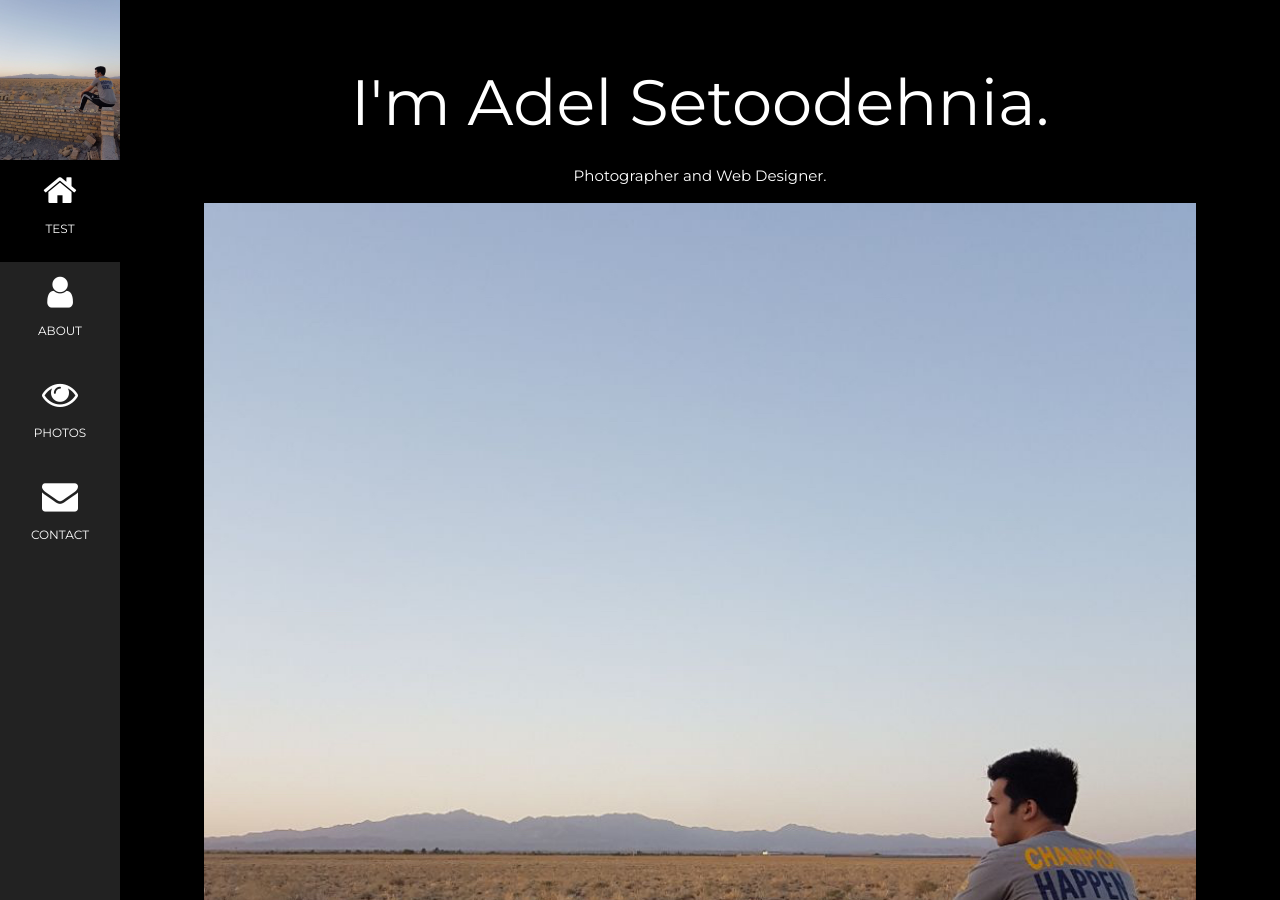
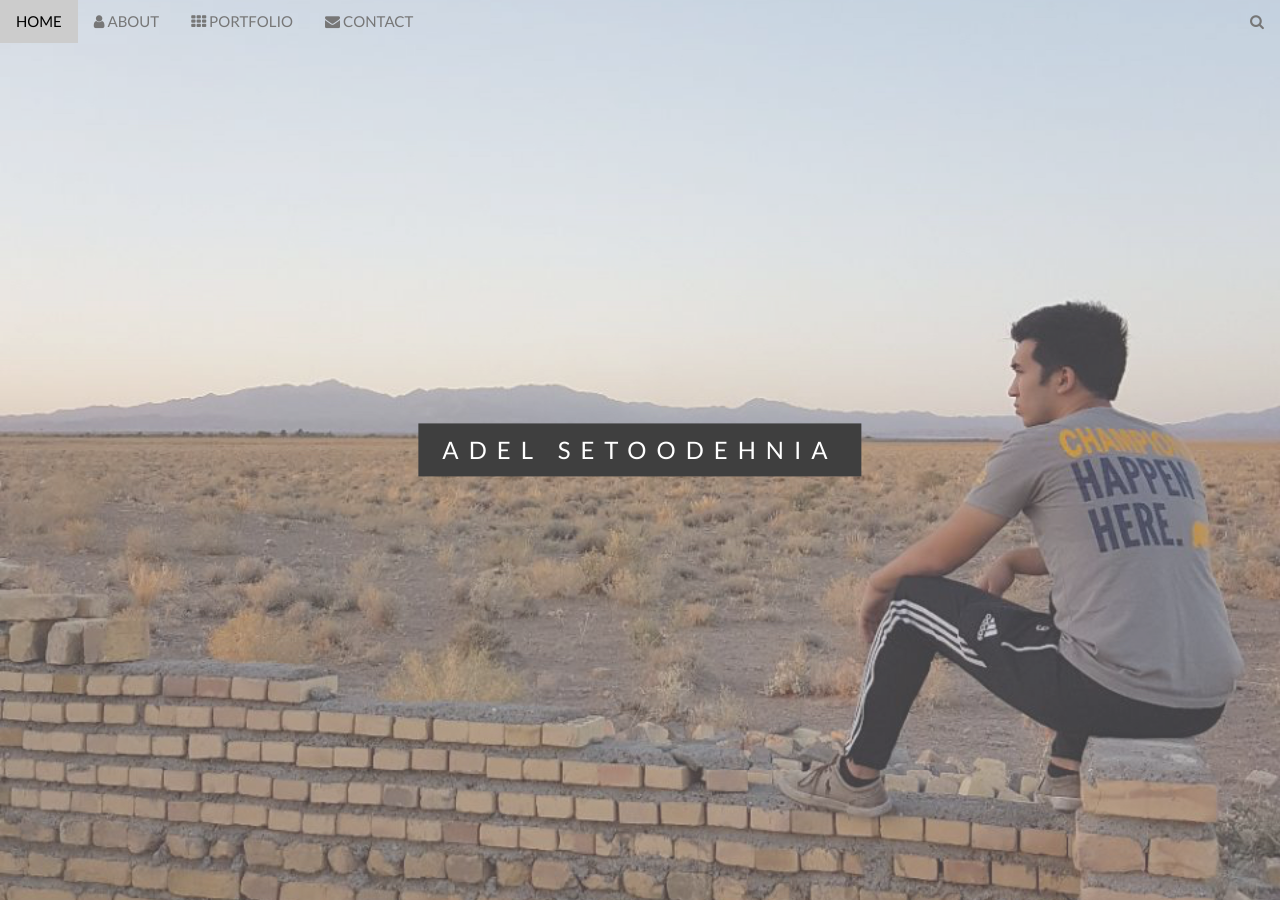
Before and after one commit to asetoodehnia/asetoodehnia.github.io, a Jekyll site: the page index.html, which Jekyll copies as it is, in a window 1280 px wide and 900 px high. Built offline with Jekyll 4.4.1, drawn with Linux system fonts in a browser that asks for light colours; some of the changed text lies outside the part shown.

Commit message:
trying something new again

```diff
--- a/index.html
+++ b/index.html
@@ -12,86 +12,123 @@
 <meta charset="UTF-8">
 <meta name="viewport" content="width=device-width, initial-scale=1">
 <link rel="stylesheet" href="https://www.w3schools.com/w3css/4/w3.css">
-<link rel="stylesheet" href="https://fonts.googleapis.com/css?family=Montserrat">
+<link rel="stylesheet" href="https://fonts.googleapis.com/css?family=Lato">
 <link rel="stylesheet" href="https://cdnjs.cloudflare.com/ajax/libs/font-awesome/4.7.0/css/font-awesome.min.css">
 <style>
-body, h1,h2,h3,h4,h5,h6 {font-family: "Montserrat", sans-serif}
-.w3-row-padding img {margin-bottom: 12px}
-/* Set the width of the sidebar to 120px */
-.w3-sidebar {width: 120px;background: #222;}
-/* Add a left margin to the "page content" that matches the width of the sidebar (120px) */
-#main {margin-left: 120px}
-/* Remove margins from "page content" on small screens */
-@media only screen and (max-width: 600px) {#main {margin-left: 0}}
+body,h1,h2,h3,h4,h5,h6 {font-family: "Lato", sans-serif;}
+body, html {
+    height: 100%;
+    color: #777;
+    line-height: 1.8;
+}
+
+/* Create a Parallax Effect */
+.bgimg-1, .bgimg-2, .bgimg-3 {
+    background-attachment: fixed;
+    background-position: center;
+    background-repeat: no-repeat;
+    background-size: cover;
+}
+
+/* First image (Logo. Full height) */
+.bgimg-1 {
+    background-image: url('image.jpeg');
+    min-height: 100%;
+}
+
+/* Second image (Portfolio) */
+.bgimg-2 {
+    background-image: url("image.jpeg");
+    min-height: 400px;
+}
+
+/* Third image (Contact) */
+.bgimg-3 {
+    background-image: url("image.jpeg");
+    min-height: 400px;
+}
+
+.w3-wide {letter-spacing: 10px;}
+.w3-hover-opacity {cursor: pointer;}
+
+/* Turn off parallax scrolling for tablets and phones */
+@media only screen and (max-device-width: 1024px) {
+    .bgimg-1, .bgimg-2, .bgimg-3 {
+        background-attachment: scroll;
+    }
+}
 </style>
-<body class="w3-black">
+<body>
 
-<!-- Icon Bar (Sidebar - hidden on small screens) -->
-<nav class="w3-sidebar w3-bar-block w3-small w3-hide-small w3-center">
-  <!-- Avatar image in top left corner -->
-  <img src="image.jpeg" style="width:100%">
-  <a href="#" class="w3-bar-item w3-button w3-padding-large w3-black">
-    <i class="fa fa-home w3-xxlarge"></i>
-    <p>TEST</p>
+<!-- Navbar (sit on top) -->
+<div class="w3-top">
+  <div class="w3-bar" id="myNavbar">
+    <a class="w3-bar-item w3-button w3-hover-black w3-hide-medium w3-hide-large w3-right" href="javascript:void(0);" onclick="toggleFunction()" title="Toggle Navigation Menu">
+      <i class="fa fa-bars"></i>
     </a>
-  <a href="#about" class="w3-bar-item w3-button w3-padding-large w3-hover-black">
-    <i class="fa fa-user w3-xxlarge"></i>
-    <p>ABOUT</p>
+    <a href="#home" class="w3-bar-item w3-button">HOME</a>
+    <a href="#about" class="w3-bar-item w3-button w3-hide-small"><i class="fa fa-user"></i> ABOUT</a>
+    <a href="#portfolio" class="w3-bar-item w3-button w3-hide-small"><i class="fa fa-th"></i> PORTFOLIO</a>
+    <a href="#contact" class="w3-bar-item w3-button w3-hide-small"><i class="fa fa-envelope"></i> CONTACT</a>
+    <a href="#" class="w3-bar-item w3-button w3-hide-small w3-right w3-hover-red">
+      <i class="fa fa-search"></i>
     </a>
-  <a href="#photos" class="w3-bar-item w3-button w3-padding-large w3-hover-black">
-    <i class="fa fa-eye w3-xxlarge"></i>
-    <p>PHOTOS</p>
-  </a>
-  <a href="#contact" class="w3-bar-item w3-button w3-padding-large w3-hover-black">
-    <i class="fa fa-envelope w3-xxlarge"></i>
-    <p>CONTACT</p>
-  </a>
-</nav>
+  </div>
 
-<!-- Navbar on small screens (Hidden on medium and large screens) -->
-<div class="w3-top w3-hide-large w3-hide-medium" id="myNavbar">
-  <div class="w3-bar w3-black w3-opacity w3-hover-opacity-off w3-center w3-small">
-    <a href="#" class="w3-bar-item w3-button" style="width:25% !important">HOME</a>
-    <a href="#about" class="w3-bar-item w3-button" style="width:25% !important">ABOUT</a>
-    <a href="#photos" class="w3-bar-item w3-button" style="width:25% !important">PHOTOS</a>
-    <a href="#contact" class="w3-bar-item w3-button" style="width:25% !important">CONTACT</a>
+  <!-- Navbar on small screens -->
+  <div id="navDemo" class="w3-bar-block w3-white w3-hide w3-hide-large w3-hide-medium">
+    <a href="#about" class="w3-bar-item w3-button" onclick="toggleFunction()">ABOUT</a>
+    <a href="#portfolio" class="w3-bar-item w3-button" onclick="toggleFunction()">PORTFOLIO</a>
+    <a href="#contact" class="w3-bar-item w3-button" onclick="toggleFunction()">CONTACT</a>
+    <a href="#" class="w3-bar-item w3-button">SEARCH</a>
   </div>
 </div>
 
-<!-- Page Content -->
-<div class="w3-padding-large" id="main">
-  <!-- Header/Home -->
-  <header class="w3-container w3-padding-32 w3-center w3-black" id="home">
-    <h1 class="w3-jumbo"><span class="w3-hide-small">I'm</span> Adel Setoodehnia.</h1>
-    <p>Photographer and Web Designer.</p>
-    <img src="image.jpeg" alt="boy" class="w3-image" width="992" height="1108">
-  </header>
+<!-- First Parallax Image with Logo Text -->
+<div class="bgimg-1 w3-display-container w3-opacity-min" id="home">
+  <div class="w3-display-middle" style="white-space:nowrap;">
+    <span class="w3-center w3-padding-large w3-black w3-xlarge w3-wide w3-animate-opacity">ADEL <span class="w3-hide-small">SETOODEHNIA</span>
+  </div>
+</div>
 
-  <!-- About Section -->
-  <div class="w3-content w3-justify w3-text-grey w3-padding-64" id="about">
-    <h2 class="w3-text-light-grey">My Name</h2>
-    <hr style="width:200px" class="w3-opacity">
-    <p>Some text about me. Some text about me. I am lorem ipsum consectetur adipiscing elit, sed do eiusmod tempor incididunt ut labore et dolore magna aliqua. Ut enim ad minim veniam, quis nostrud exercitation ullamco laboris nisi ut aliquip
-      ex ea commodo consequat. Duis aute irure dolor in reprehenderit in voluptate velit esse cillum dolore eu fugiat nulla pariatur. Excepteur sint occaecat cupidatat non proident, sunt in culpa qui officia deserunt mollit anim id est laborum consectetur
-      adipiscing elit, sed do eiusmod tempor incididunt ut labore et dolore magna aliqua. Ut enim ad minim veniam, quis nostrud exercitation ullamco laboris nisi ut aliquip ex ea commodo consequat.
-    </p>
-    <h3 class="w3-padding-16 w3-text-light-grey">My Skills</h3>
-    <p class="w3-wide">Photography</p>
-    <div class="w3-white">
-      <div class="w3-dark-grey" style="height:28px;width:95%"></div>
+<!-- Container (About Section) -->
+<div class="w3-content w3-container w3-padding-64" id="about">
+  <h3 class="w3-center">ABOUT ME</h3>
+  <p class="w3-center"><em>I love photography</em></p>
+  <p>We have created a fictional "personal" website/blog, and our fictional character is a hobby photographer. Lorem ipsum dolor sit amet, consectetur adipiscing elit, sed do eiusmod tempor incididunt ut labore et dolore magna aliqua. Ut enim ad minim veniam,
+    quis nostrud exercitation ullamco laboris nisi ut aliquip ex ea commodo consequat. Duis aute irure dolor in reprehenderit in voluptate velit esse cillum dolore eu fugiat nulla pariatur. Excepteur sint occaecat cupidatat non proident, sunt in culpa
+    qui officia deserunt mollit anim id est laborum consectetur adipiscing elit, sed do eiusmod tempor incididunt ut labore et dolore magna aliqua. Ut enim ad minim veniam, quis nostrud exercitation ullamco laboris nisi ut aliquip ex ea commodo consequat.</p>
+  <div class="w3-row">
+    <div class="w3-col m6 w3-center w3-padding-large">
+      <p><b><i class="fa fa-user w3-margin-right"></i>My Name</b></p><br>
+      <img src="/w3images/avatar_hat.jpg" class="w3-round w3-image w3-opacity w3-hover-opacity-off" alt="Photo of Me" width="500" height="333">
     </div>
-    <p class="w3-wide">Web Design</p>
-    <div class="w3-white">
-      <div class="w3-dark-grey" style="height:28px;width:85%"></div>
+
+    <!-- Hide this text on small devices -->
+    <div class="w3-col m6 w3-hide-small w3-padding-large">
+      <p>Welcome to my website. I am lorem ipsum consectetur adipiscing elit, sed do eiusmod tempor incididunt ut labore et dolore magna aliqua. Ut enim ad minim veniam, quis nostrud exercitation ullamco laboris nisi ut aliquip ex ea commodo consequat. Duis aute irure
+        dolor in reprehenderit in voluptate velit esse cillum dolore eu fugiat nulla pariatur. Excepteur sint occaecat cupidatat non proident, sunt in culpa qui officia deserunt mollit anim id est laborum consectetur adipiscing elit, sed do eiusmod tempor
+        incididunt ut labore et dolore magna aliqua. Ut enim ad minim veniam, quis nostrud exercitation ullamco laboris nisi ut aliquip ex ea commodo consequat.</p>
     </div>
-    <p class="w3-wide">Photoshop</p>
-    <div class="w3-white">
-      <div class="w3-dark-grey" style="height:28px;width:80%"></div>
-    </div><br>
+  </div>
+  <p class="w3-large w3-center w3-padding-16">Im really good at:</p>
+  <p class="w3-wide"><i class="fa fa-camera"></i>Photography</p>
+  <div class="w3-light-grey">
+    <div class="w3-container w3-padding-small w3-dark-grey w3-center" style="width:90%">90%</div>
+  </div>
+  <p class="w3-wide"><i class="fa fa-laptop"></i>Web Design</p>
+  <div class="w3-light-grey">
+    <div class="w3-container w3-padding-small w3-dark-grey w3-center" style="width:85%">85%</div>
+  </div>
+  <p class="w3-wide"><i class="fa fa-photo"></i>Photoshop</p>
+  <div class="w3-light-grey">
+    <div class="w3-container w3-padding-small w3-dark-grey w3-center" style="width:75%">75%</div>
+  </div>
+</div>
 
-    <div class="w3-row w3-center w3-padding-16 w3-section w3-light-grey">
+<div class="w3-row w3-center w3-dark-grey w3-padding-16">
   <div class="w3-quarter w3-section">
-        <span class="w3-xlarge">11+</span><br>
+    <span class="w3-xlarge">14+</span><br>
     Partners
   </div>
   <div class="w3-quarter w3-section">
@@ -108,124 +145,174 @@
   </div>
 </div>
 
-    <button class="w3-button w3-light-grey w3-padding-large w3-section">
-      <i class="fa fa-download"></i> Download Resume
-    </button>
-
-    <!-- Grid for pricing tables -->
-    <h3 class="w3-padding-16 w3-text-light-grey">My Price</h3>
-    <div class="w3-row-padding" style="margin:0 -16px">
-      <div class="w3-half w3-margin-bottom">
-        <ul class="w3-ul w3-white w3-center w3-opacity w3-hover-opacity-off">
-          <li class="w3-dark-grey w3-xlarge w3-padding-32">Basic</li>
-          <li class="w3-padding-16">Web Design</li>
-          <li class="w3-padding-16">Photography</li>
-          <li class="w3-padding-16">5GB Storage</li>
-          <li class="w3-padding-16">Mail Support</li>
-          <li class="w3-padding-16">
-            <h2>$ 10</h2>
-            <span class="w3-opacity">per month</span>
-          </li>
-          <li class="w3-light-grey w3-padding-24">
-            <button class="w3-button w3-white w3-padding-large w3-hover-black">Sign Up</button>
-          </li>
-        </ul>
+<!-- Second Parallax Image with Portfolio Text -->
+<div class="bgimg-2 w3-display-container w3-opacity-min">
+  <div class="w3-display-middle">
+    <span class="w3-xxlarge w3-text-white w3-wide">PORTFOLIO</span>
+  </div>
 </div>
 
-      <div class="w3-half">
-        <ul class="w3-ul w3-white w3-center w3-opacity w3-hover-opacity-off">
-          <li class="w3-dark-grey w3-xlarge w3-padding-32">Pro</li>
-          <li class="w3-padding-16">Web Design</li>
-          <li class="w3-padding-16">Photography</li>
-          <li class="w3-padding-16">50GB Storage</li>
-          <li class="w3-padding-16">Endless Support</li>
-          <li class="w3-padding-16">
-            <h2>$ 25</h2>
-            <span class="w3-opacity">per month</span>
-          </li>
-          <li class="w3-light-grey w3-padding-24">
-            <button class="w3-button w3-white w3-padding-large w3-hover-black">Sign Up</button>
-          </li>
-        </ul>
-      </div>
-    <!-- End Grid/Pricing tables -->
+<!-- Container (Portfolio Section) -->
+<div class="w3-content w3-container w3-padding-64" id="portfolio">
+  <h3 class="w3-center">MY WORK</h3>
+  <p class="w3-center"><em>Here are some of my latest lorem work ipsum tipsum.<br> Click on the images to make them bigger</em></p><br>
+
+  <!-- Responsive Grid. Four columns on tablets, laptops and desktops. Will stack on mobile devices/small screens (100% width) -->
+  <div class="w3-row-padding w3-center">
+    <div class="w3-col m3">
+      <img src="/w3images/p1.jpg" style="width:100%" onclick="onClick(this)" class="w3-hover-opacity" alt="The mist over the mountains">
     </div>
 
-    <!-- Testimonials -->
-    <h3 class="w3-padding-24 w3-text-light-grey">My Reputation</h3>
-    <img src="/w3images/bandmember.jpg" alt="Avatar" class="w3-left w3-circle w3-margin-right" style="width:80px">
-    <p><span class="w3-large w3-margin-right">Chris Fox.</span> CEO at Mighty Schools.</p>
-    <p>Jane Doe saved us from a web disaster.</p><br>
-
-    <img src="/w3images/avatar_g2.jpg" alt="Avatar" class="w3-left w3-circle w3-margin-right" style="width:80px">
-    <p><span class="w3-large w3-margin-right">Rebecca Flex.</span> CEO at Company.</p>
-    <p>No one is better than Jane Doe.</p>
-  <!-- End About Section -->
+    <div class="w3-col m3">
+      <img src="/w3images/p2.jpg" style="width:100%" onclick="onClick(this)" class="w3-hover-opacity" alt="Coffee beans">
     </div>
 
-  <!-- Portfolio Section -->
-  <div class="w3-padding-64 w3-content" id="photos">
-    <h2 class="w3-text-light-grey">My Photos</h2>
-    <hr style="width:200px" class="w3-opacity">
-
-    <!-- Grid for photos -->
-    <div class="w3-row-padding" style="margin:0 -16px">
-      <div class="w3-half">
-        <img src="/w3images/wedding.jpg" style="width:100%">
-        <img src="/w3images/rocks.jpg" style="width:100%">
-        <img src="/w3images/sailboat.jpg" style="width:100%">
+    <div class="w3-col m3">
+      <img src="/w3images/p3.jpg" style="width:100%" onclick="onClick(this)" class="w3-hover-opacity" alt="Bear closeup">
     </div>
 
-      <div class="w3-half">
-        <img src="/w3images/underwater.jpg" style="width:100%">
-        <img src="/w3images/chef.jpg" style="width:100%">
-        <img src="/w3images/wedding.jpg" style="width:100%">
-        <img src="/w3images/p6.jpg" style="width:100%">
+    <div class="w3-col m3">
+      <img src="/w3images/p4.jpg" style="width:100%" onclick="onClick(this)" class="w3-hover-opacity" alt="Quiet ocean">
     </div>
-    <!-- End photo grid -->
-    </div>
-  <!-- End Portfolio Section -->
   </div>
 
-  <!-- Contact Section -->
-  <div class="w3-padding-64 w3-content w3-text-grey" id="contact">
-    <h2 class="w3-text-light-grey">Contact Me</h2>
-    <hr style="width:200px" class="w3-opacity">
+  <div class="w3-row-padding w3-center w3-section">
+    <div class="w3-col m3">
+      <img src="/w3images/p5.jpg" style="width:100%" onclick="onClick(this)" class="w3-hover-opacity" alt="The mist">
+    </div>
 
-    <div class="w3-section">
-      <p><i class="fa fa-map-marker fa-fw w3-text-white w3-xxlarge w3-margin-right"></i> Chicago, US</p>
-      <p><i class="fa fa-phone fa-fw w3-text-white w3-xxlarge w3-margin-right"></i> Phone: +00 151515</p>
-      <p><i class="fa fa-envelope fa-fw w3-text-white w3-xxlarge w3-margin-right"> </i> Email: mail@mail.com</p>
-    </div><br>
-    <p>Lets get in touch. Send me a message:</p>
+    <div class="w3-col m3">
+      <img src="/w3images/p6.jpg" style="width:100%" onclick="onClick(this)" class="w3-hover-opacity" alt="My beloved typewriter">
+    </div>
 
+    <div class="w3-col m3">
+      <img src="/w3images/p7.jpg" style="width:100%" onclick="onClick(this)" class="w3-hover-opacity" alt="Empty ghost train">
+    </div>
+
+    <div class="w3-col m3">
+      <img src="/w3images/p8.jpg" style="width:100%" onclick="onClick(this)" class="w3-hover-opacity" alt="Sailing">
+    </div>
+    <button class="w3-button w3-padding-large w3-light-grey" style="margin-top:64px">LOAD MORE</button>
+  </div>
+</div>
+
+<!-- Modal for full size images on click-->
+<div id="modal01" class="w3-modal w3-black" onclick="this.style.display='none'">
+  <span class="w3-button w3-large w3-black w3-display-topright" title="Close Modal Image"><i class="fa fa-remove"></i></span>
+  <div class="w3-modal-content w3-animate-zoom w3-center w3-transparent w3-padding-64">
+    <img id="img01" class="w3-image">
+    <p id="caption" class="w3-opacity w3-large"></p>
+  </div>
+</div>
+
+<!-- Third Parallax Image with Portfolio Text -->
+<div class="bgimg-3 w3-display-container w3-opacity-min">
+  <div class="w3-display-middle">
+     <span class="w3-xxlarge w3-text-white w3-wide">CONTACT</span>
+  </div>
+</div>
+
+<!-- Container (Contact Section) -->
+<div class="w3-content w3-container w3-padding-64" id="contact">
+  <h3 class="w3-center">WHERE I WORK</h3>
+  <p class="w3-center"><em>I'd love your feedback!</em></p>
+
+  <div class="w3-row w3-padding-32 w3-section">
+    <div class="w3-col m4 w3-container">
+      <!-- Add Google Maps -->
+      <div id="googleMap" class="w3-round-large w3-greyscale" style="width:100%;height:400px;"></div>
+    </div>
+    <div class="w3-col m8 w3-panel">
+      <div class="w3-large w3-margin-bottom">
+        <i class="fa fa-map-marker fa-fw w3-hover-text-black w3-xlarge w3-margin-right"></i> Chicago, US<br>
+        <i class="fa fa-phone fa-fw w3-hover-text-black w3-xlarge w3-margin-right"></i> Phone: +00 151515<br>
+        <i class="fa fa-envelope fa-fw w3-hover-text-black w3-xlarge w3-margin-right"></i> Email: mail@mail.com<br>
+      </div>
+      <p>Swing by for a cup of <i class="fa fa-coffee"></i>, or leave me a note:</p>
       <form action="/action_page.php" target="_blank">
-      <p><input class="w3-input w3-padding-16" type="text" placeholder="Name" required name="Name"></p>
-      <p><input class="w3-input w3-padding-16" type="text" placeholder="Email" required name="Email"></p>
-      <p><input class="w3-input w3-padding-16" type="text" placeholder="Subject" required name="Subject"></p>
-      <p><input class="w3-input w3-padding-16" type="text" placeholder="Message" required name="Message"></p>
-      <p>
-        <button class="w3-button w3-light-grey w3-padding-large" type="submit">
+        <div class="w3-row-padding" style="margin:0 -16px 8px -16px">
+          <div class="w3-half">
+            <input class="w3-input w3-border" type="text" placeholder="Name" required name="Name">
+          </div>
+          <div class="w3-half">
+            <input class="w3-input w3-border" type="text" placeholder="Email" required name="Email">
+          </div>
+        </div>
+        <input class="w3-input w3-border" type="text" placeholder="Message" required name="Message">
+        <button class="w3-button w3-black w3-right w3-section" type="submit">
           <i class="fa fa-paper-plane"></i> SEND MESSAGE
         </button>
-      </p>
       </form>
-  <!-- End Contact Section -->
+    </div>
+  </div>
 </div>
 
 <!-- Footer -->
-  <footer class="w3-content w3-padding-64 w3-text-grey w3-xlarge">
+<footer class="w3-center w3-black w3-padding-64 w3-opacity w3-hover-opacity-off">
+  <a href="#home" class="w3-button w3-light-grey"><i class="fa fa-arrow-up w3-margin-right"></i>To the top</a>
+  <div class="w3-xlarge w3-section">
     <i class="fa fa-facebook-official w3-hover-opacity"></i>
     <i class="fa fa-instagram w3-hover-opacity"></i>
     <i class="fa fa-snapchat w3-hover-opacity"></i>
     <i class="fa fa-pinterest-p w3-hover-opacity"></i>
     <i class="fa fa-twitter w3-hover-opacity"></i>
     <i class="fa fa-linkedin w3-hover-opacity"></i>
-  <!-- End footer -->
+  </div>
+  <p>Powered by <a href="https://www.w3schools.com/w3css/default.asp" title="W3.CSS" target="_blank" class="w3-hover-text-green">w3.css</a></p>
 </footer>
 
-<!-- END PAGE CONTENT -->
-</div>
+<!-- Add Google Maps -->
+<script>
+function myMap()
+{
+  myCenter=new google.maps.LatLng(41.878114, -87.629798);
+  var mapOptions= {
+    center:myCenter,
+    zoom:12, scrollwheel: false, draggable: false,
+    mapTypeId:google.maps.MapTypeId.ROADMAP
+  };
+  var map=new google.maps.Map(document.getElementById("googleMap"),mapOptions);
+
+  var marker = new google.maps.Marker({
+    position: myCenter,
+  });
+  marker.setMap(map);
+}
+
+// Modal Image Gallery
+function onClick(element) {
+  document.getElementById("img01").src = element.src;
+  document.getElementById("modal01").style.display = "block";
+  var captionText = document.getElementById("caption");
+  captionText.innerHTML = element.alt;
+}
+
+// Change style of navbar on scroll
+window.onscroll = function() {myFunction()};
+function myFunction() {
+    var navbar = document.getElementById("myNavbar");
+    if (document.body.scrollTop > 100 || document.documentElement.scrollTop > 100) {
+        navbar.className = "w3-bar" + " w3-card" + " w3-animate-top" + " w3-white";
+    } else {
+        navbar.className = navbar.className.replace(" w3-card w3-animate-top w3-white", "");
+    }
+}
+
+// Used to toggle the menu on small screens when clicking on the menu button
+function toggleFunction() {
+    var x = document.getElementById("navDemo");
+    if (x.className.indexOf("w3-show") == -1) {
+        x.className += " w3-show";
+    } else {
+        x.className = x.className.replace(" w3-show", "");
+    }
+}
+</script>
+<script src="https://maps.googleapis.com/maps/api/js?key=AIzaSyBu-916DdpKAjTmJNIgngS6HL_kDIKU0aU&callback=myMap"></script>
+<!--
+To use this code on your website, get a free API key from Google.
+Read more at: https://www.w3schools.com/graphics/google_maps_basic.asp
+-->
 
 </body>
 </html>
```
Lines whose indentation alone changed are shown as unchanged.
